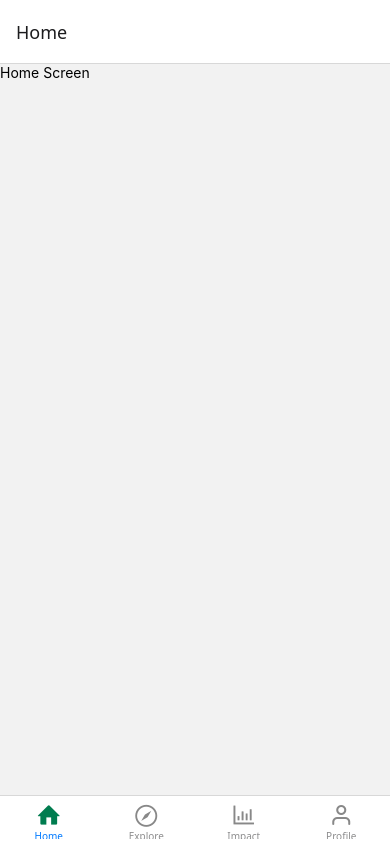
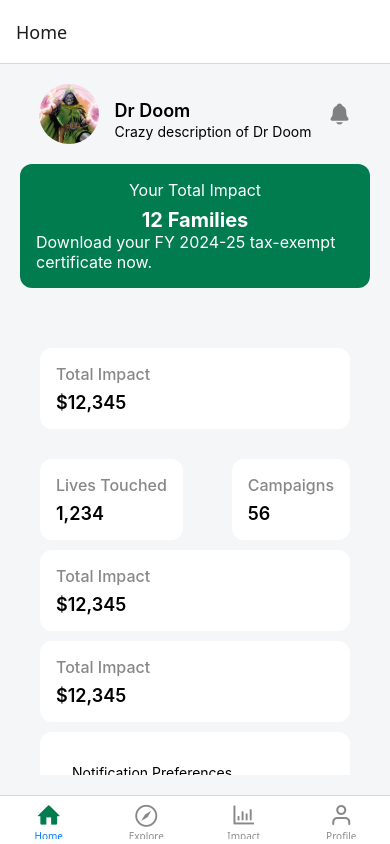
Before and after one commit to ambujvashistha/impact-tracking-app, a React Native app: screen /Home in a window 390 px wide. Built offline with nearby package versions, Linux system fonts and the light colour scheme.

Commit message:
home page header section

```diff
--- a/src/screens/homeScreen.js
+++ b/src/screens/homeScreen.js
@@ -1,9 +1,208 @@
-import { View, Text } from "react-native";
+import { View, Text, Image, ScrollView, StyleSheet, TouchableOpacity } from "react-native";
+import Ionicons from "@expo/vector-icons/Ionicons";
 
 export default function HomeScreen() {
   return (
-    <View>
-      <Text>Home Screen</Text>
+    <View style={styles.container}>
+      <View style={styles.header}>
+        <View style={styles.topSection}>
+          <Image
+            source={require("../../assets/doom.jpg")}
+            style={styles.avatar}
+          />
+
+          <View>
+            <Text style={styles.name}>Dr Doom</Text>
+            <Text style={styles.description}>Crazy description of Dr Doom</Text>
+          </View>
+            <TouchableOpacity>
+              <Ionicons name="notifications" size={24} color="grey" />
+            </TouchableOpacity>
+        </View>
+
+        <View style={styles.totalImpact}>
+          <Text style={styles.totalImpactText}>Your Total Impact</Text>
+          <Text style={styles.totalImpactTitle}>12 Families</Text>
+          <Text style={styles.totalImpactText}>
+            Download your FY 2024-25 tax-exempt certificate now.
+          </Text>
+        </View>
+      </View>
+      <ScrollView
+        contentContainerStyle={styles.scrollContent}
+        showsVerticalScrollIndicator={false}
+      >
+        <View style={styles.section}>
+          <Text style={styles.sectionTitle}>Total Impact</Text>
+          <Text style={styles.sectionValue}>$12,345</Text>
+        </View>
+        <View style={styles.impact}>
+          <View style={styles.section}>
+            <Text style={styles.sectionTitle}>Lives Touched</Text>
+            <Text style={styles.sectionValue}>1,234</Text>
+          </View>
+          <View style={styles.section}>
+            <Text style={styles.sectionTitle}>Campaigns</Text>
+            <Text style={styles.sectionValue}>56</Text>
+          </View>
+        </View>
+
+        <View style={styles.section}>
+          <Text style={styles.sectionTitle}>Total Impact</Text>
+          <Text style={styles.sectionValue}>$12,345</Text>
+        </View>
+
+        <View style={styles.section}>
+          <Text style={styles.sectionTitle}>Total Impact</Text>
+          <Text style={styles.sectionValue}>$12,345</Text>
+        </View>
+
+        <View style={styles.section}>
+          <View style={styles.section}>
+            <TouchableOpacity>
+              <Text>Notification Preferences</Text>
+            </TouchableOpacity>
+          </View>
+          <View style={styles.section}>
+            <TouchableOpacity>
+              <Text>Security & App PIN</Text>
+            </TouchableOpacity>
+          </View>
+          <View style={styles.section}>
+            <TouchableOpacity>
+              <Text style={styles.signOutText}>Sign Out</Text>
+            </TouchableOpacity>
+          </View>
+        </View>
+      </ScrollView>
     </View>
   );
 }
+
+const styles = StyleSheet.create({
+  container: {
+    padding: 20,
+    flex: 1,
+    backgroundColor: "#F5F6F8",
+  },
+  scrollContent: {
+    padding: 20,
+  },
+  header: {
+    alignItems: "center",
+    marginBottom: 30,
+  },
+  avatar: {
+    width: 60,
+    height: 60,
+    borderRadius: 50,
+  },
+  name: {
+    fontSize: 18,
+    fontWeight: "600",
+    marginTop: 12,
+  },
+  description: {
+    fontSize: 14,
+    fontWeight: "400",
+    marginTop: 2,
+  },
+  impact: {
+    display: "flex",
+    flexDirection: "row",
+    justifyContent: "space-between",
+    marginTop: 20,
+  },
+  section: {
+    backgroundColor: "#fff",
+    padding: 16,
+    borderRadius: 12,
+    marginBottom: 10,
+  },
+  sectionTitle: {
+    fontSize: 16,
+    fontWeight: "500",
+    color: "#888",
+  },
+  sectionValue: {
+    fontSize: 18,
+    fontWeight: "600",
+    marginTop: 8,
+  },
+  editButton: {
+    marginTop: 12,
+    paddingVertical: 8,
+    paddingHorizontal: 20,
+    backgroundColor: "#c4ebdd",
+    borderRadius: 8,
+  },
+  editButtonText: {
+    color: "#007c4f",
+    fontSize: 14,
+    fontWeight: "500",
+  },
+  signOutText: {
+    color: "#ff4d4d",
+    fontSize: 16,
+    fontWeight: "500",
+  },
+  downloadButton: {
+    display: "flex",
+    flexDirection: "row",
+    alignItems: "center",
+    marginTop: 12,
+    paddingVertical: 8,
+    paddingHorizontal: 20,
+    backgroundColor: "#ffffff",
+    borderRadius: 8,
+  },
+  downloadButtonText: {
+    color: "#007c4f",
+    fontSize: 14,
+    fontWeight: "500",
+  },
+  sectionTax: {
+    backgroundColor: "#007c4f",
+    padding: 16,
+    borderRadius: 12,
+    marginBottom: 10,
+    marginTop: 10,
+    alignItems: "center",
+  },
+  sectionTaxTitle: {
+    fontSize: 20,
+    fontWeight: "bold",
+    color: "#ffffff",
+    marginTop: 8,
+  },
+  sectionTaxText: {
+    fontSize: 16,
+    fontWeight: "400",
+    color: "#ffffff",
+    marginTop: 10,
+    marginBottom: 12,
+  },totalImpact: {
+    backgroundColor: "#007c4f",
+    padding: 16,
+    borderRadius: 12,
+    marginBottom: 10,
+    marginTop: 20,
+    alignItems: "center",
+  },
+  totalImpactTitle: {
+    fontSize: 20,
+    fontWeight: "bold",
+    color: "#ffffff",
+    marginTop: 8,
+  },
+  totalImpactText: {
+    fontSize: 16,
+    color: "#ffffff",
+  },
+  topSection: {
+    display: "flex",
+    flexDirection: "row",
+    alignItems: "center",
+    gap: 16,
+    }
+});
```
